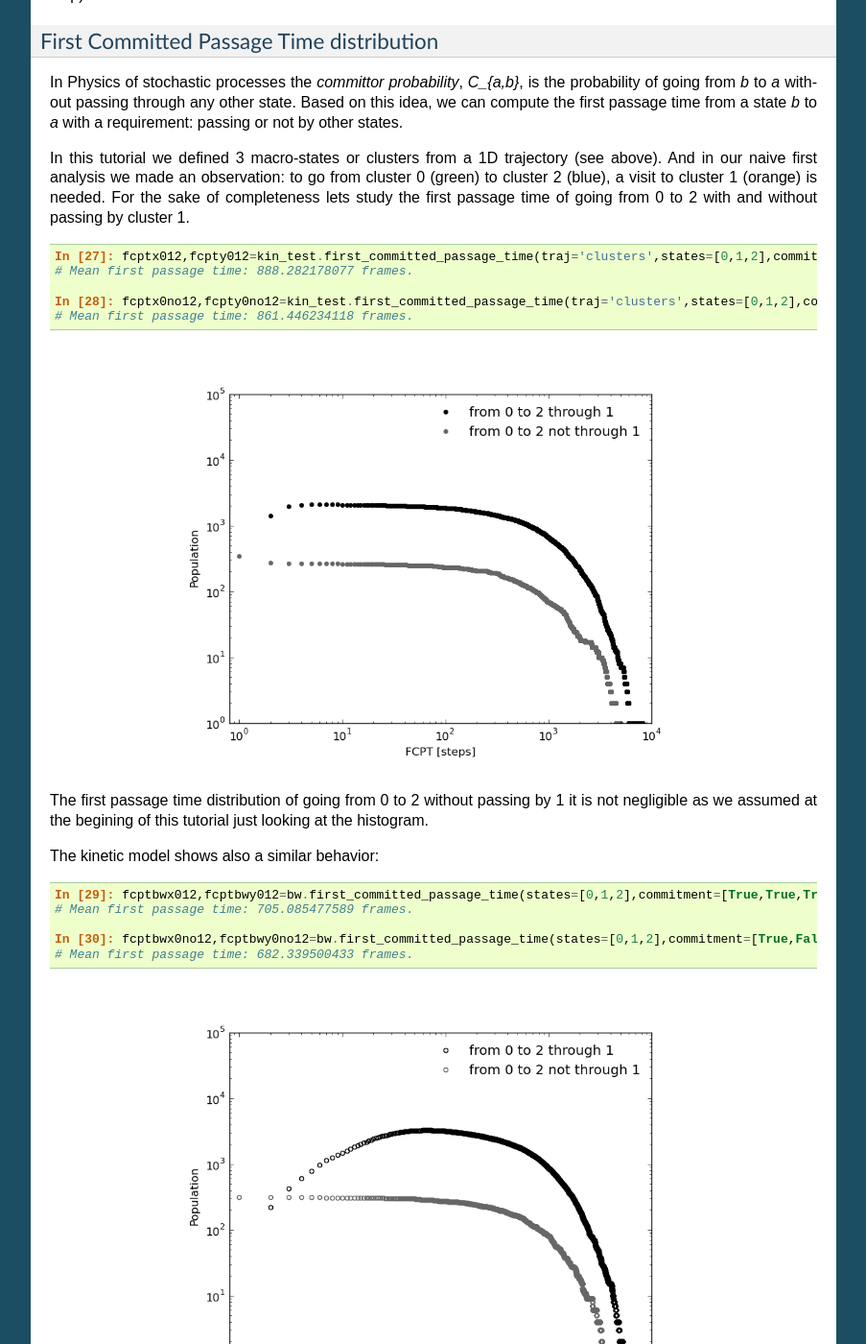
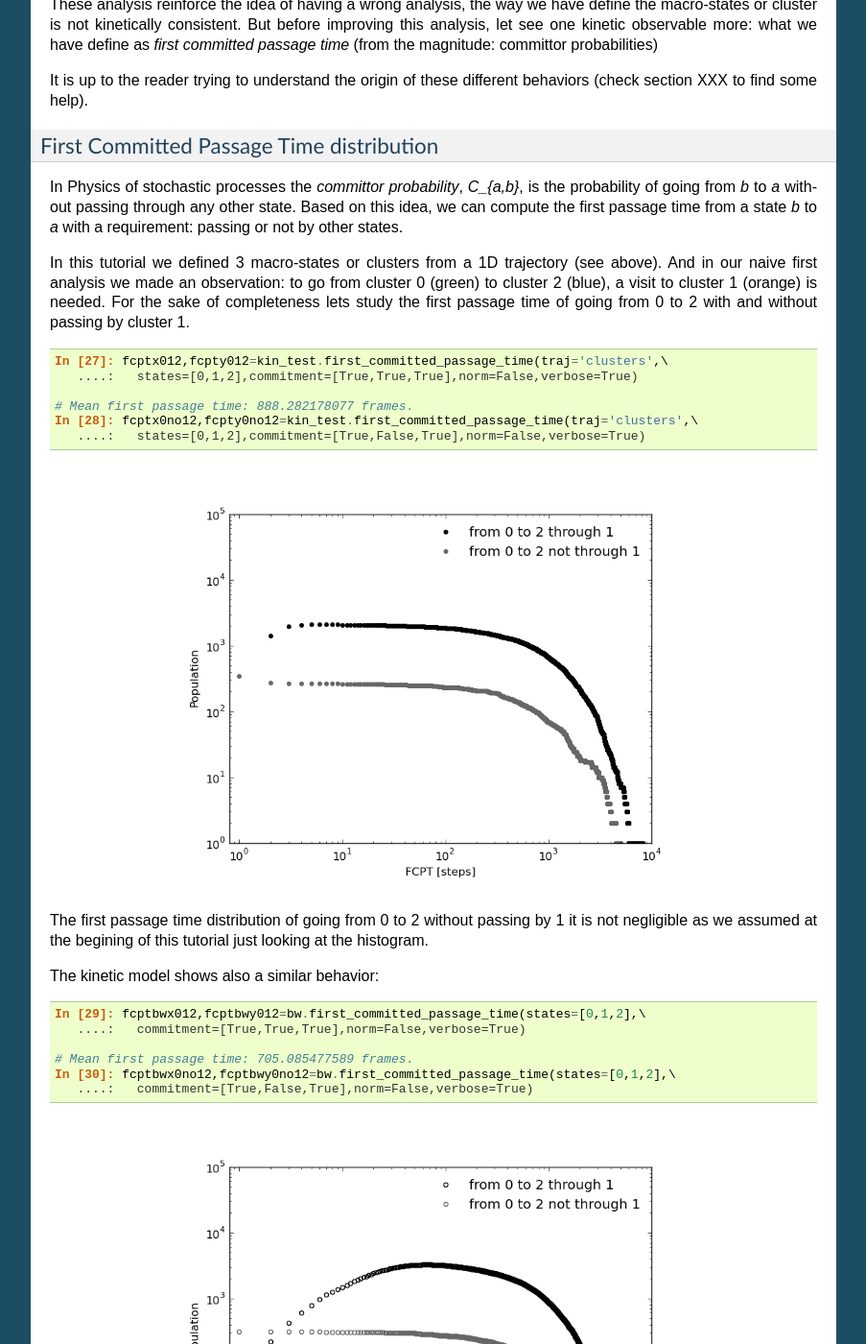
Before and after one commit to dprada/Aqua, a Sphinx documentation site: the page built from doc/source/source_kl/tutorial_kinetic_analysis.rst, in a window 1280 px wide and 1400 px high, scrolled down 7553 px. Shown: the whole window at 96% size, without its empty margins (198-1101 px from the left). Built offline with Sphinx 7.4.7, drawn with Linux system fonts in a browser that asks for light colours; some of the changed text lies outside the part shown.

Commit message:
Doc: line breaks for lines too long

```diff
--- a/doc/source/source_kl/tutorial_kinetic_analysis.rst
+++ b/doc/source/source_kl/tutorial_kinetic_analysis.rst
@@ -47,7 +47,8 @@ Now, the trajectory is stored in the object kin_test:
    In [3]: print 'Column', kin_test.file_column, 'in file', kin_test.file_name
    Column 1 in file traj.oup
 
-   In [4]: print kin_test.num_particles, 'particles  with', kin_test.dimensions, 'dimension', ':', kin_test.length, 'time steps.'
+   In [4]: print kin_test.num_particles, 'particles  with', kin_test.dimensions,\
+      ...:       'dimension', ':', kin_test.length, 'time steps.'
    1 particles with 1 dimension: 999901 time steps.
 
    In [5]: print kin_test.traj[:]
@@ -57,7 +58,8 @@ Since the trajectory is a numpy.ndarray, we can take adventage of its numpy intr
 
 .. sourcecode:: ipython
 
-   In [6]: print 'Min.:',kin_test.traj.min(),'   Mean:', kin_test.traj.mean() ,'   Max.:', kin_test.traj.max()
+   In [6]: print 'Min.:',kin_test.traj.min(),'   Mean:', kin_test.traj.mean() ,\
+      ...:       '   Max.:', kin_test.traj.max()
    Min.: -11.4344662381    Mean: -3.40808122446    Max.: 2.78106514618
 
 The histogram can be obtained with the following command:
@@ -172,7 +174,8 @@ can be written with the transition probabilities:
       ....:    ww=kin_test.network_clusters.node[ii].weight
       ....:        for jj in range(3):
       ....:            if ii!=jj :
-      ....:                print 'P'+str(jj)+str(ii)+'=', kin_test.network_clusters.node[ii].link[jj]/ww
+      ....:                print 'P'+str(jj)+str(ii)+'=', \
+      ....:                      kin_test.network_clusters.node[ii].link[jj]/ww
       ....:
    P10= 0.00134372002214
    P20= 0.000153059499211
@@ -293,13 +296,16 @@ cluster 0 (green) to cluster 2 and from cluster 1 (orange) to cluster 2.
 
 .. sourcecode:: ipython
 
-   In [19]: fptx2,fpty2=kin_test.first_passage_time(traj='clusters',to_state=2,norm=False,verbose=True)
+   In [19]: fptx2,fpty2=kin_test.first_passage_time(traj='clusters',to_state=2,
+      ....:   norm=False,verbose=True)
    # Mean first passage time: 700.403755073 frames.
 
-   In [20]: fptx02,fpty02=kin_test.first_passage_time(traj='clusters',from_state=0,to_state=2,norm=False,verbose=True)
+   In [20]: fptx02,fpty02=kin_test.first_passage_time(traj='clusters',from_state=0,to_state=2,\
+      ....:   norm=False,verbose=True)
    # Mean first passage time: 1175.03303483 frames.
 
-   In [21]: fptx12,fpty12=kin_test.first_passage_time(traj='clusters',from_state=1,to_state=2,norm=False,verbose=True)
+   In [21]: fptx12,fpty12=kin_test.first_passage_time(traj='clusters',from_state=1,to_state=2,\
+      ....:   norm=False,verbose=True)
    # Mean first passage time: 124.958081567 frames.
 
 
@@ -325,13 +331,16 @@ transition probabilities.
 
    In [23]: bw=kinetic_1D_analysis(bw_traj,verbose=False)
 
-   In [24]: fptbwx2, fptbwy2= bw.first_passage_time(to_state=2,norm=False,verbose=True)
+   In [24]: fptbwx2, fptbwy2= bw.first_passage_time(to_state=2,\
+      ....:   norm=False,verbose=True)
    # Mean first passage time: 430.700895225 frames.
 
-   In [25]: fptbwx02,fptbwy02=bw.first_passage_time(from_state=0,to_state=2,norm=False,verbose=True)
+   In [25]: fptbwx02,fptbwy02=bw.first_passage_time(from_state=0,to_state=2,\
+      ....:   norm=False,verbose=True)
    # Mean first passage time: 751.240082388 frames.
 
-   In [26]: fptbwx12,fptbwy12=bw.first_passage_time(from_state=1,to_state=2,norm=False,verbose=True)
+   In [26]: fptbwx12,fptbwy12=bw.first_passage_time(from_state=1,to_state=2,\
+      ....:   norm=False,verbose=True)
    # Mean first passage time: 36.4134420305 frames.
 
 
@@ -376,10 +385,12 @@ passing by cluster 1.
 
 .. sourcecode:: ipython
 
-   In [27]: fcptx012,fcpty012=kin_test.first_committed_passage_time(traj='clusters',states=[0,1,2],commitment=[True,True,True],norm=False,verbose=True)
+   In [27]: fcptx012,fcpty012=kin_test.first_committed_passage_time(traj='clusters',\
+      ....:   states=[0,1,2],commitment=[True,True,True],norm=False,verbose=True)
    # Mean first passage time: 888.282178077 frames.
 
-   In [28]: fcptx0no12,fcpty0no12=kin_test.first_committed_passage_time(traj='clusters',states=[0,1,2],commitment=[True,False,True],norm=False,verbose=True)
+   In [28]: fcptx0no12,fcpty0no12=kin_test.first_committed_passage_time(traj='clusters',\
+      ....:   states=[0,1,2],commitment=[True,False,True],norm=False,verbose=True)
    # Mean first passage time: 861.446234118 frames.
 
 .. figure:: ../../tutorials/kinetic_1D_analysis/fcpt_bad_0to2.png
@@ -394,10 +405,12 @@ The kinetic model shows also a similar behavior:
 
 .. sourcecode:: ipython
 
-   In [29]: fcptbwx012,fcptbwy012=bw.first_committed_passage_time(states=[0,1,2],commitment=[True,True,True],norm=False,verbose=True)
+   In [29]: fcptbwx012,fcptbwy012=bw.first_committed_passage_time(states=[0,1,2],\
+      ....:   commitment=[True,True,True],norm=False,verbose=True)
    # Mean first passage time: 705.085477589 frames.
 
-   In [30]: fcptbwx0no12,fcptbwy0no12=bw.first_committed_passage_time(states=[0,1,2],commitment=[True,False,True],norm=False,verbose=True)
+   In [30]: fcptbwx0no12,fcptbwy0no12=bw.first_committed_passage_time(states=[0,1,2],\
+      ....:   commitment=[True,False,True],norm=False,verbose=True)
    # Mean first passage time: 682.339500433 frames.
 
 .. figure:: ../../tutorials/kinetic_1D_analysis/fcpt_bad_0to2_model.png
@@ -465,7 +478,8 @@ to discard this events the option 'no_return' is required:
 
 .. sourcecode:: ipython
 
-   In [33]: tt02x,tt02y=kin_test.trip_time(traj='clusters',from_state=0,to_state=2,no_return=True,verbose=True)
+   In [33]: tt02x,tt02y=kin_test.trip_time(traj='clusters',from_state=0,to_state=2,\
+      ....:   no_return=True,verbose=True)
    # Mean first passage time: 10.895183175 frames.
 
    In [34]: ttbw02x,ttbw02y=bw.trip_time(from_state=0,to_state=2,no_return=True,verbose=True)
@@ -498,10 +512,12 @@ cluster.
 
 .. sourcecode:: ipython
 
-   In [35]: tt012x,tt012y=kin_test.committed_trip_time(traj='clusters',states=[0,1,2],commitment=[True,True,True],no_return=True,verbose=True)
+   In [35]: tt012x,tt012y=kin_test.committed_trip_time(traj='clusters',states=[0,1,2],\
+      ....:   commitment=[True,True,True],no_return=True,verbose=True)
    # Mean first passage time: 12.2196153846 frames.
 
-   In [36]: tt0no12x,tt0no12y=kin_test.committed_trip_time(traj='clusters',states=[0,1,2],commitment=[True,False,True],no_return=True,verbose=True)
+   In [36]: tt0no12x,tt0no12y=kin_test.committed_trip_time(traj='clusters',states=[0,1,2],\
+      ....:   commitment=[True,False,True],no_return=True,verbose=True)
    # Mean first passage time: 1.0 frames.
 
 .. figure:: ../../tutorials/kinetic_1D_analysis/ctt_bad_0to2.png
@@ -520,10 +536,12 @@ it is not properly built up.
 
 .. sourcecode:: ipython
 
-   In [37]: ttbw012x,ttbw012y=bw.committed_trip_time(states=[0,1,2],commitment=[True,True,True],no_return=True,verbose=True)
+   In [37]: ttbw012x,ttbw012y=bw.committed_trip_time(states=[0,1,2],\
+      ....:   commitment=[True,True,True],no_return=True,verbose=True)
    # Mean first passage time: 17.24049217 frames.
 
-   In [38]: ttbw0no12x,ttbw0no12y=bw.committed_trip_time(states=[0,1,2],commitment=[True,False,True],no_return=True,verbose=True)
+   In [38]: ttbw0no12x,ttbw0no12y=bw.committed_trip_time(states=[0,1,2],\
+      ....:   commitment=[True,False,True],no_return=True,verbose=True)
    # Mean first passage time: 1.0 frames.
 
 .. figure:: ../../tutorials/kinetic_1D_analysis/ctt_bad_0to2_model.png
@@ -631,13 +649,16 @@ Long life times comparable with long traj.
 
 .. sourcecode:: ipython
 
-   In [78]: fptx2,fpty2=kin_test.first_passage_time(traj='clusters',to_state=2,norm=False,verbose=True)
+   In [78]: fptx2,fpty2=kin_test.first_passage_time(traj='clusters',\
+      ....:   to_state=2,norm=False,verbose=True)
    # Mean first passage time: 3123.39159882 frames.
 
-   In [79]: fptx02,fpty02=kin_test.first_passage_time(traj='clusters',from_state=0,to_state=2,norm=False,verbose=True)
+   In [79]: fptx02,fpty02=kin_test.first_passage_time(traj='clusters',\
+      ....:   from_state=0,to_state=2,norm=False,verbose=True)
    # Mean first passage time: 995.111802212 frames.
 
-   In [80]: fptx12,fpty12=kin_test.first_passage_time(traj='clusters',from_state=1,to_state=2,norm=False,verbose=True)
+   In [80]: fptx12,fpty12=kin_test.first_passage_time(traj='clusters',\
+      ....:   from_state=1,to_state=2,norm=False,verbose=True)
    # Mean first passage time: 5863.2847721 frames.
 
 
@@ -660,10 +681,12 @@ First committed_passage_time:
 
 .. sourcecode:: ipython
 
-   In [136]: fcptx012,fcpty012=kin_test.first_committed_passage_time(traj='clusters',states=[0,1,2],commitment=[True,True,True],norm=False,verbose=True)
+   In [136]: fcptx012,fcpty012=kin_test.first_committed_passage_time(traj='clusters',\
+       ....:   states=[0,1,2],commitment=[True,True,True],norm=False,verbose=True)
    # Mean first passage time: 0.0 frames.
 
-   In [137]: fcptx0no12,fcpty0no12=kin_test.first_committed_passage_time(traj='clusters',states=[0,1,2],commitment=[True,False,True],norm=False,verbose=True)
+   In [137]: fcptx0no12,fcpty0no12=kin_test.first_committed_passage_time(traj='clusters',\
+       ....:   states=[0,1,2],commitment=[True,False,True],norm=False,verbose=True)
    # Mean first passage time: 995.111802212 frames.
 
 
```
Also changed, not shown: doc/source/source_csn/tutorial.rst (+10 -5 lines), doc/source/source_kl/tutorial_berezovska2012.rst (+6 -3 lines), doc/source/source_ms/tutorial.rst (+11 -8 lines).
